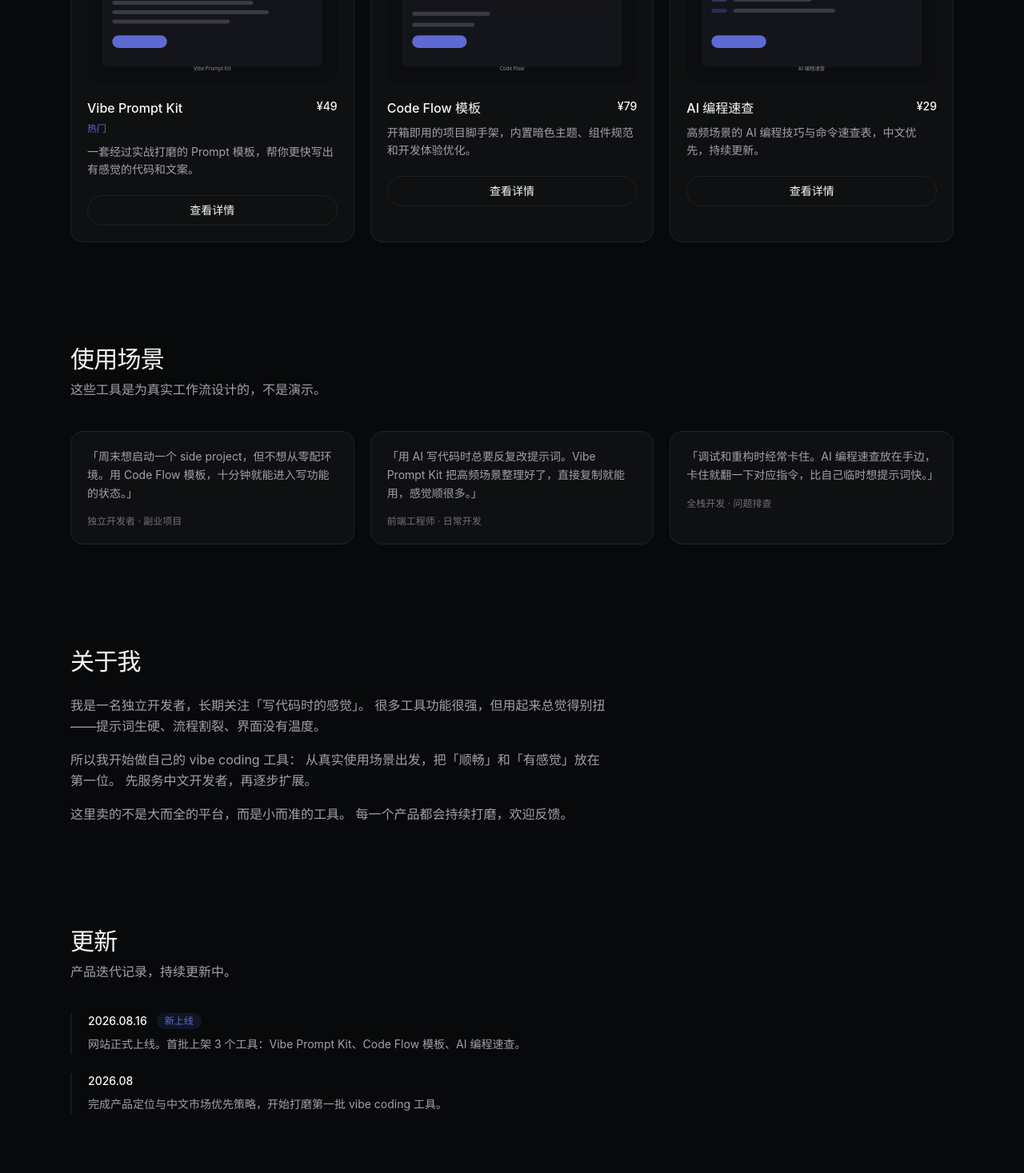
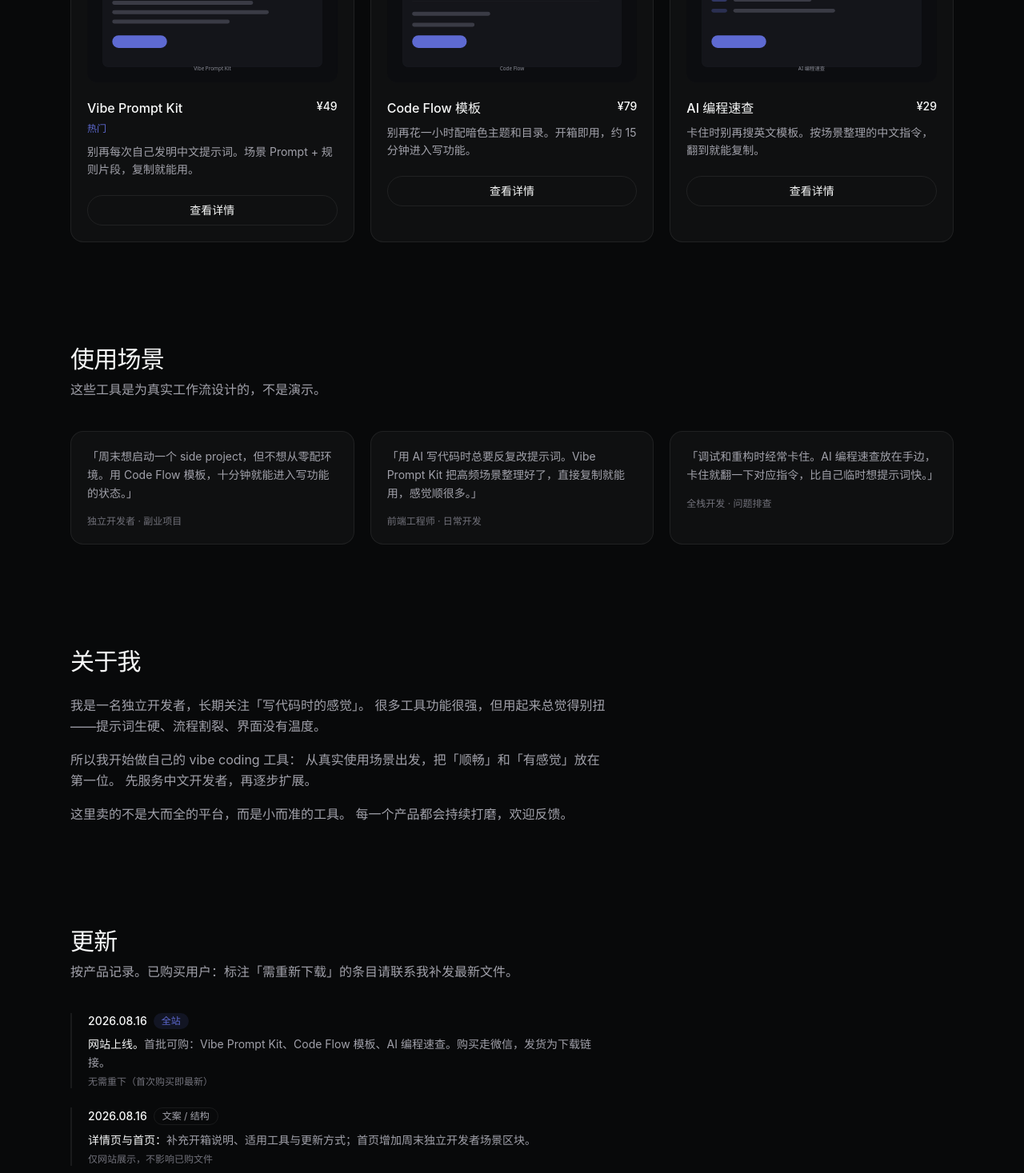
Before and after one commit to MeyraLab/vibe-coding-store, a React (Vite) app: page / in a window 1280 px wide. Shown: the part 1330-2797 px from the top of the page at 80% size. Built offline with nearby package versions, Linux system fonts and the light colour scheme.

Commit message:
feat: P1 痛点文案、产品化更新日志与移动端导航

```diff
--- a/src/App.tsx
+++ b/src/App.tsx
@@ -14,20 +14,20 @@ function App() {
           <a href="/" className="text-sm font-medium tracking-tight text-text-primary">
             Vibe Coding
           </a>
-          <nav className="flex items-center gap-6 text-sm text-text-secondary">
-            <a href="#products" className="hover:text-text-primary transition-colors">
+          <nav className="flex max-w-[60%] items-center gap-4 overflow-x-auto whitespace-nowrap text-sm text-text-secondary sm:max-w-none sm:gap-6">
+            <a href="#products" className="shrink-0 hover:text-text-primary transition-colors">
               产品
             </a>
-            <a href="#about" className="hover:text-text-primary transition-colors">
+            <a href="#about" className="shrink-0 hover:text-text-primary transition-colors">
               关于
             </a>
-            <a href="#updates" className="hover:text-text-primary transition-colors">
+            <a href="#updates" className="shrink-0 hover:text-text-primary transition-colors">
               更新
             </a>
-            <a href="#stories" className="hover:text-text-primary transition-colors">
+            <a href="#stories" className="shrink-0 hover:text-text-primary transition-colors">
               场景
             </a>
-            <a href="#faq" className="hover:text-text-primary transition-colors">
+            <a href="#faq" className="shrink-0 hover:text-text-primary transition-colors">
               FAQ
             </a>
           </nav>
@@ -38,11 +38,10 @@ function App() {
       <section className="mx-auto max-w-6xl px-4 pt-20 pb-24 sm:px-6 sm:pt-28 sm:pb-32">
         <div className="max-w-2xl">
           <h1 className="text-4xl font-medium tracking-tight text-text-primary sm:text-5xl sm:leading-[1.15]">
-            让写代码也有 vibe
+            少把周末花在重复劳动上
           </h1>
           <p className="mt-5 text-lg leading-relaxed text-text-secondary">
-            我做的工具，专注于让编程过程更顺畅、更有感觉。
-            先从中文市场开始，一步一步打磨真正好用的 vibe coding 产品。
+            中文场景的 Prompt、规则片段和脚手架，帮你少配环境、少重写提示词，更快进入写功能的状态。
           </p>
           <div className="mt-8 flex flex-wrap items-center gap-4">
             <a
@@ -52,10 +51,10 @@ function App() {
               查看工具
             </a>
             <a
-              href="#about"
+              href="#stories"
               className="text-sm text-text-secondary transition-colors hover:text-text-primary"
             >
-              了解我的想法 →
+              看看怎么用 →
             </a>
           </div>
         </div>
@@ -74,7 +73,7 @@ function App() {
             </p>
           </div>
 
-          <div className="mt-10 grid gap-4 sm:grid-cols-3">
+          <div className="mt-10 grid grid-cols-1 gap-4 sm:grid-cols-3">
             <div className="rounded-xl border border-border bg-canvas p-5">
               <p className="text-sm font-medium text-text-primary">周五晚上 22:00</p>
               <p className="mt-2 text-sm leading-relaxed text-text-secondary">
@@ -121,7 +120,7 @@ function App() {
             我的工具
           </h2>
           <p className="mt-2 text-text-secondary">
-            专注提升编程体验的实用工具，持续更新中。
+            三个小工具，分别解决：启动摩擦、提示词试错、卡住时没指令。
           </p>
         </div>
 
@@ -198,28 +197,45 @@ function App() {
             更新
           </h2>
           <p className="mt-2 text-text-secondary">
-            产品迭代记录，持续更新中。
+            按产品记录。已购买用户：标注「需重新下载」的条目请联系我补发最新文件。
           </p>
         </div>
 
         <div className="space-y-6 max-w-2xl">
           <div className="border-l-2 border-border pl-5">
-            <div className="flex items-center gap-3">
+            <div className="flex flex-wrap items-center gap-2">
               <span className="text-sm font-medium text-text-primary">2026.08.16</span>
-              <span className="rounded-full bg-accent-soft px-2.5 py-0.5 text-xs text-accent">新上线</span>
+              <span className="rounded-full bg-accent-soft px-2.5 py-0.5 text-xs text-accent">全站</span>
             </div>
             <p className="mt-2 text-sm leading-relaxed text-text-secondary">
-              网站正式上线。首批上架 3 个工具：Vibe Prompt Kit、Code Flow 模板、AI 编程速查。
+              <span className="text-text-primary">网站上线。</span>
+              首批可购：Vibe Prompt Kit、Code Flow 模板、AI 编程速查。购买走微信，发货为下载链接。
             </p>
+            <p className="mt-1 text-xs text-text-muted">无需重下（首次购买即最新）</p>
           </div>
 
           <div className="border-l-2 border-border pl-5">
-            <div className="flex items-center gap-3">
-              <span className="text-sm font-medium text-text-primary">2026.08</span>
+            <div className="flex flex-wrap items-center gap-2">
+              <span className="text-sm font-medium text-text-primary">2026.08.16</span>
+              <span className="rounded-full border border-border px-2.5 py-0.5 text-xs text-text-secondary">文案 / 结构</span>
             </div>
             <p className="mt-2 text-sm leading-relaxed text-text-secondary">
-              完成产品定位与中文市场优先策略，开始打磨第一批 vibe coding 工具。
+              <span className="text-text-primary">详情页与首页：</span>
+              补充开箱说明、适用工具与更新方式；首页增加周末独立开发者场景区块。
             </p>
+            <p className="mt-1 text-xs text-text-muted">仅网站展示，不影响已购文件</p>
+          </div>
+
+          <div className="border-l-2 border-border pl-5">
+            <div className="flex flex-wrap items-center gap-2">
+              <span className="text-sm font-medium text-text-primary">2026.08</span>
+              <span className="rounded-full border border-border px-2.5 py-0.5 text-xs text-text-secondary">定位</span>
+            </div>
+            <p className="mt-2 text-sm leading-relaxed text-text-secondary">
+              <span className="text-text-primary">产品方向：</span>
+              中文市场优先，服务周末独立开发者——减少启动摩擦与提示词试错。
+            </p>
+            <p className="mt-1 text-xs text-text-muted">策略记录，无文件变更</p>
           </div>
         </div>
       </section>
--- a/src/data/products.ts
+++ b/src/data/products.ts
@@ -13,139 +13,146 @@ export interface Product {
   scenarios?: string[]
   deliverables?: string[]
   gettingStarted?: string[]
+  supportedTools?: string[]
+  updatePolicy?: string
 }
 
 export const products: Product[] = [
   {
     id: 'vibe-prompt-kit',
     name: 'Vibe Prompt Kit',
-    description: '一套经过实战打磨的 Prompt 模板，帮你更快写出有感觉的代码和文案。',
+    description: '别再每次自己发明中文提示词。场景 Prompt + 规则片段，复制就能用。',
     price: '¥49',
     tag: '热门',
     longDescription:
-      '包含高频场景的 Prompt 模板库，覆盖代码生成、重构、文档、UI 描述等。适合想提升 AI 编程效率的独立开发者。每一条模板都经过真实项目打磨，强调「顺畅」和「有感觉」。',
+      '经过实战打磨的中文场景 Prompt 与规则片段，覆盖代码生成、重构、调试、文档、UI 描述。同时提供可直接放入项目的 .cursorrules / CLAUDE.md 示例，减少「每次重新发明提示词」和「AI 写出能跑但不是我的代码」的问题。',
     buyUrl: '',
     image: '/products/vibe-prompt-kit.svg',
     wechat: 'MEYRA1219',
     features: [
-      '覆盖代码生成、重构、调试、文档、UI 描述等高频场景',
-      '中文优先，提示词更贴合中文开发者表达习惯',
-      '可直接复制使用，也可按项目微调',
-      '持续更新，跟随主流 AI 编程工具迭代',
-      '附带使用说明与最佳实践建议'
+      '高频中文场景 Prompt：生成、重构、调试、文档、UI 描述',
+      '附带 .cursorrules 与 CLAUDE.md 示例片段，跨 Cursor / Claude Code 可用',
+      '强调约束与验收标准，减少模糊指令导致的返工',
+      '中文优先，贴合中文注释、业务表达与国内开发习惯',
+      '可直接复制使用，也可按项目微调；含后续更新权限'
     ],
     audience: [
-      '独立开发者 / 个人项目作者',
-      '想快速提升 AI 编程效率的工程师',
-      '需要高质量 Prompt 模板的产品经理或设计师',
-      '刚开始用 AI 写代码、还在摸索提示词的人'
+      '周末做 side project 的独立开发者',
+      '已在用 Cursor / Claude，想少写提示词的工程师',
+      '需要中文规则与场景模板的前端 / 全栈',
+      '刚开始用 AI 写代码、不想从零摸索的人'
     ],
     scenarios: [
-      '用 AI 快速生成功能代码或组件',
-      '重构旧代码时需要清晰的改写指令',
-      '写 README、API 文档或产品说明',
-      '描述 UI / 交互给设计或开发工具',
-      '日常调试与问题排查时的提示词参考'
+      '周五晚上启动功能，直接复制场景 Prompt',
+      '重构旧代码时需要带约束的改写指令',
+      '写 README / API 文档 / 产品说明',
+      '给 AI 描述 UI 与交互，减少来回修改',
+      '调试报错时用带上下文的排查指令'
     ],
     deliverables: [
-      '完整 Prompt 模板文件（Markdown / 可直接复制）',
-      '按场景分类的使用说明',
-      '最佳实践与微调建议',
-      '后续更新权限（通过微信通知）'
+      '场景分类 Prompt 模板文件（Markdown，可直接复制）',
+      '示例 .cursorrules 与 CLAUDE.md 片段',
+      '使用说明与微调建议',
+      '后续内容更新权限（微信通知）'
     ],
     gettingStarted: [
-      '收到文件后，用任意文本编辑器打开',
-      '根据当前任务选择对应场景的 Prompt',
-      '直接复制到 Cursor / Claude / ChatGPT 使用',
-      '按项目情况微调关键词，效果会更好',
-      '遇到问题随时微信联系我'
-    ]
+      '解压/打开文件，按场景找到对应 Prompt',
+      '需要项目级约束时，把示例规则复制到 .cursorrules 或 CLAUDE.md',
+      '将 Prompt 粘贴到 Cursor / Claude / ChatGPT 使用',
+      '按项目技术栈微调关键词与约束',
+      '遇到问题微信联系，备注产品名'
+    ],
+    supportedTools: ['Cursor', 'Claude Code', 'ChatGPT / 其他对话式 AI'],
+    updatePolicy: '购买后可享受对应内容的后续更新，重大更新通过微信通知。'
   },
   {
     id: 'code-flow',
     name: 'Code Flow 模板',
-    description: '开箱即用的项目脚手架，内置暗色主题、组件规范和开发体验优化。',
+    description: '别再花一小时配暗色主题和目录。开箱即用，约 15 分钟进入写功能。',
     price: '¥79',
     longDescription:
-      '基于 Vite + React + Tailwind 的现代脚手架，预设暗色主题、组件结构和代码规范，帮助你快速启动有 vibe 的项目。减少从零搭建的时间，把精力留给真正有价值的功能。',
+      '基于 Vite + React + TypeScript + Tailwind 的现代脚手架，预设暗色主题与 Linear 风格设计 token、目录规范与开发体验优化。目标是让周末独立开发者在约 15 分钟内进入「写功能」状态，而不是先花一小时配环境。',
     buyUrl: '',
     image: '/products/code-flow.svg',
     wechat: 'MEYRA1219',
     features: [
       'Vite + React + TypeScript + Tailwind 完整配置',
       '内置暗色主题与 Linear 风格设计 token',
-      '预设组件结构与目录规范',
-      '开箱即用的开发体验优化（热更新、路径别名等）',
-      '可直接作为新产品的起点，也可按需裁剪'
+      '预设组件结构与目录规范，减少从零组织代码的时间',
+      '开箱即用的热更新、路径别名等开发体验优化',
+      '可作为新产品起点，也可按需裁剪'
     ],
     audience: [
-      '想快速启动新项目的独立开发者',
-      '讨厌从零配置工具链的人',
-      '喜欢暗色界面与简洁设计的前端工程师',
-      '需要统一项目规范的小团队'
+      '只有周末时间、想马上开工的独立开发者',
+      '讨厌从零配置工具链的前端工程师',
+      '想统一暗色界面与基础规范的小团队',
+      '用 AI 写代码、需要干净项目底座的人'
     ],
     scenarios: [
-      '周末做 side project，想马上进入编码状态',
-      '接外包或个人产品，需要统一的基础模板',
-      '学习现代前端栈，想要一个干净的起点',
-      '想在自己项目里复用同一套暗色设计系统'
+      '周五 22:00 启动 side project，不想再配一小时环境',
+      '接小外包，需要稳定可交付的前端起点',
+      '把现有想法快速落到可运行的页面骨架',
+      '在同一套设计 token 上扩展多个小产品'
     ],
     deliverables: [
-      '完整项目脚手架源码（Vite + React + TS + Tailwind）',
+      '完整项目源码（可直接 npm install 运行）',
       '暗色主题与设计 token 配置',
-      '预设目录结构与组件规范说明',
-      '快速启动文档（README）',
-      '后续更新权限'
+      'README 快速启动说明',
+      '目录与组件规范说明',
+      '后续模板更新权限'
     ],
     gettingStarted: [
       '解压后进入项目目录',
-      '执行 npm install 安装依赖',
-      '执行 npm run dev 启动开发服务器',
-      '按 README 说明开始修改页面与组件',
-      '需要调整主题或结构时，参考设计 token 文件'
-    ]
+      '执行 npm install',
+      '执行 npm run dev，浏览器打开本地地址',
+      '按 README 修改页面与组件，开始写功能',
+      '需要统一 AI 规则时，把规则片段放进项目根目录'
+    ],
+    supportedTools: ['Node.js + npm / pnpm', 'Cursor / VS Code', '现代浏览器'],
+    updatePolicy: '购买后可享受模板后续更新，重大结构变更会说明迁移方式。'
   },
   {
     id: 'ai-cheatsheet',
     name: 'AI 编程速查',
-    description: '高频场景的 AI 编程技巧与命令速查表，中文优先，持续更新。',
+    description: '卡住时别再搜英文模板。按场景整理的中文指令，翻到就能复制。',
     price: '¥29',
     longDescription:
-      '整理最常用的 AI 编程指令、调试技巧和场景模板，中文优先，方便随时查阅。不是厚重教程，而是放在手边的速查手册。',
+      '按场景整理的中文 AI 编程速查：启动、重构、调试、文档与解释代码。不是厚教程，而是卡住时能立刻翻到的指令参考，减少临时想提示词和搜索英文模板的时间。',
     buyUrl: '',
     image: '/products/ai-cheatsheet.svg',
     wechat: 'MEYRA1219',
     features: [
-      '高频 AI 编程指令与场景速查',
-      '调试、重构、解释代码等实用技巧',
+      '按场景分类：启动 / 重构 / 调试 / 文档 / 解释代码',
+      '指令写法强调约束与可验证结果',
       '中文优先，表达更自然',
-      '持续更新，跟随工具变化',
-      '轻量易读，适合收藏与打印'
+      '轻量易读，适合收藏或打印',
+      '持续更新，跟随常用工具变化'
     ],
     audience: [
-      '经常使用 AI 写代码的开发者',
-      '希望减少「想提示词」时间的人',
-      '需要一份中文速查参考的工程师',
+      '日常用 AI 写代码、希望少想提示词的人',
+      '调试和重构时经常卡住的工程师',
+      '需要一份可分享中文速查清单的团队成员',
       '刚开始用 AI 辅助编程的学习者'
     ],
     scenarios: [
-      '写代码时临时卡住，需要快速找指令',
-      '调试报错时想用 AI 帮忙定位',
-      '给新人准备一份可分享的速查清单',
-      '日常工作中作为提示词灵感来源'
+      '功能写到一半卡住，需要立刻可用的指令',
+      '报错排查时，用结构化话术让 AI 定位问题',
+      '重构前先用速查表约束改动范围',
+      '给新人一份「先翻这里」的入门清单'
     ],
     deliverables: [
-      'AI 编程速查表文件（Markdown / PDF）',
+      'AI 编程速查表（Markdown，可选打印建议）',
       '按场景整理的指令与技巧',
-      '可打印版本建议',
       '后续内容更新权限'
     ],
     gettingStarted: [
-      '收到文件后收藏或下载到本地',
-      '写代码卡住时直接搜索对应场景',
-      '复制指令到 AI 工具中使用',
-      '可打印一份放在桌面随时查阅',
-      '有新场景需求可以反馈给我'
-    ]
+      '打开或收藏速查表文件',
+      '写代码卡住时，按场景定位对应指令',
+      '复制到 Cursor / Claude 等工具中使用',
+      '可打印一份放在手边',
+      '有新场景需求可反馈，便于后续更新'
+    ],
+    supportedTools: ['Cursor', 'Claude Code', 'ChatGPT / 其他对话式 AI'],
+    updatePolicy: '购买后可享受速查内容的后续更新，新增场景会同步补充。'
   }
 ]
```
